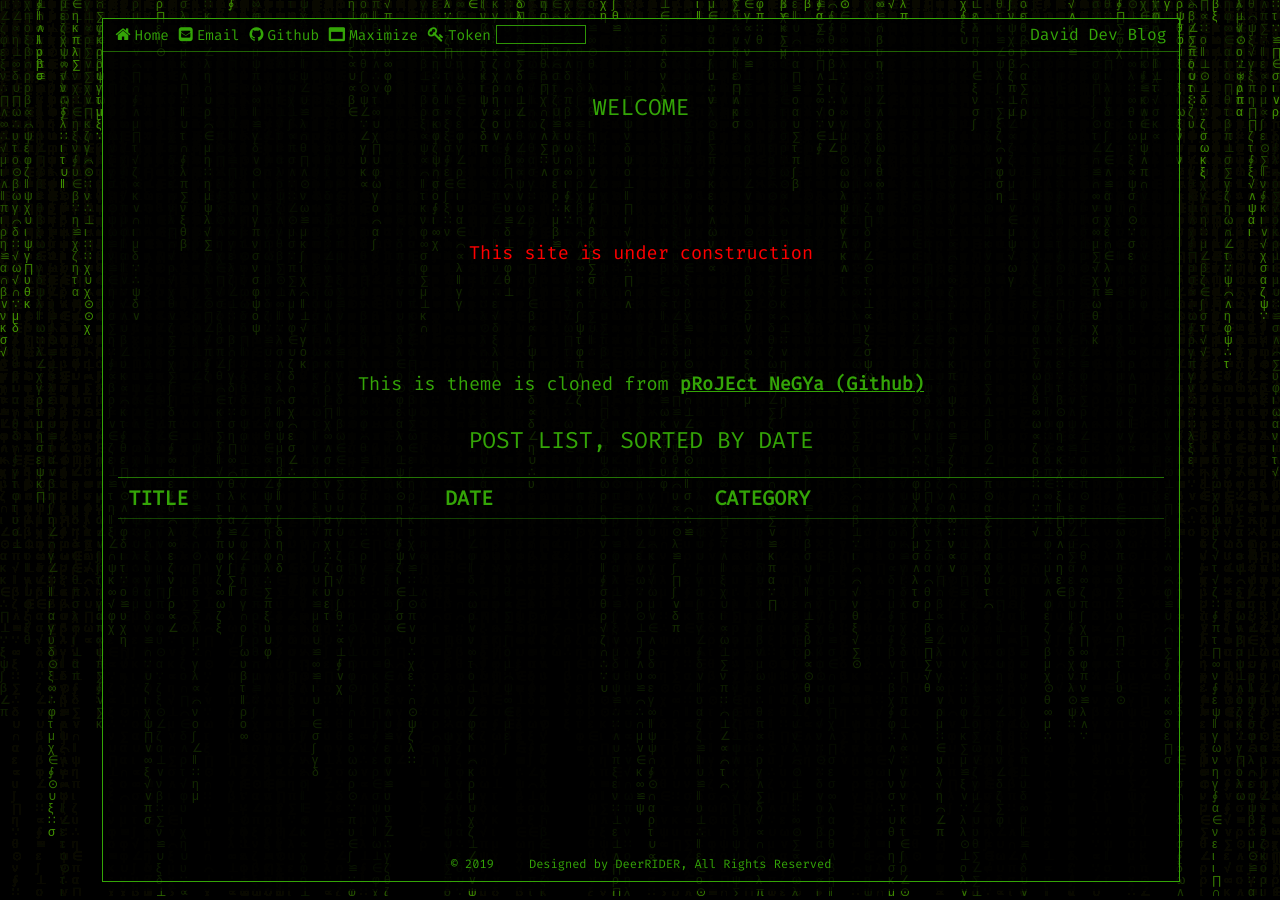
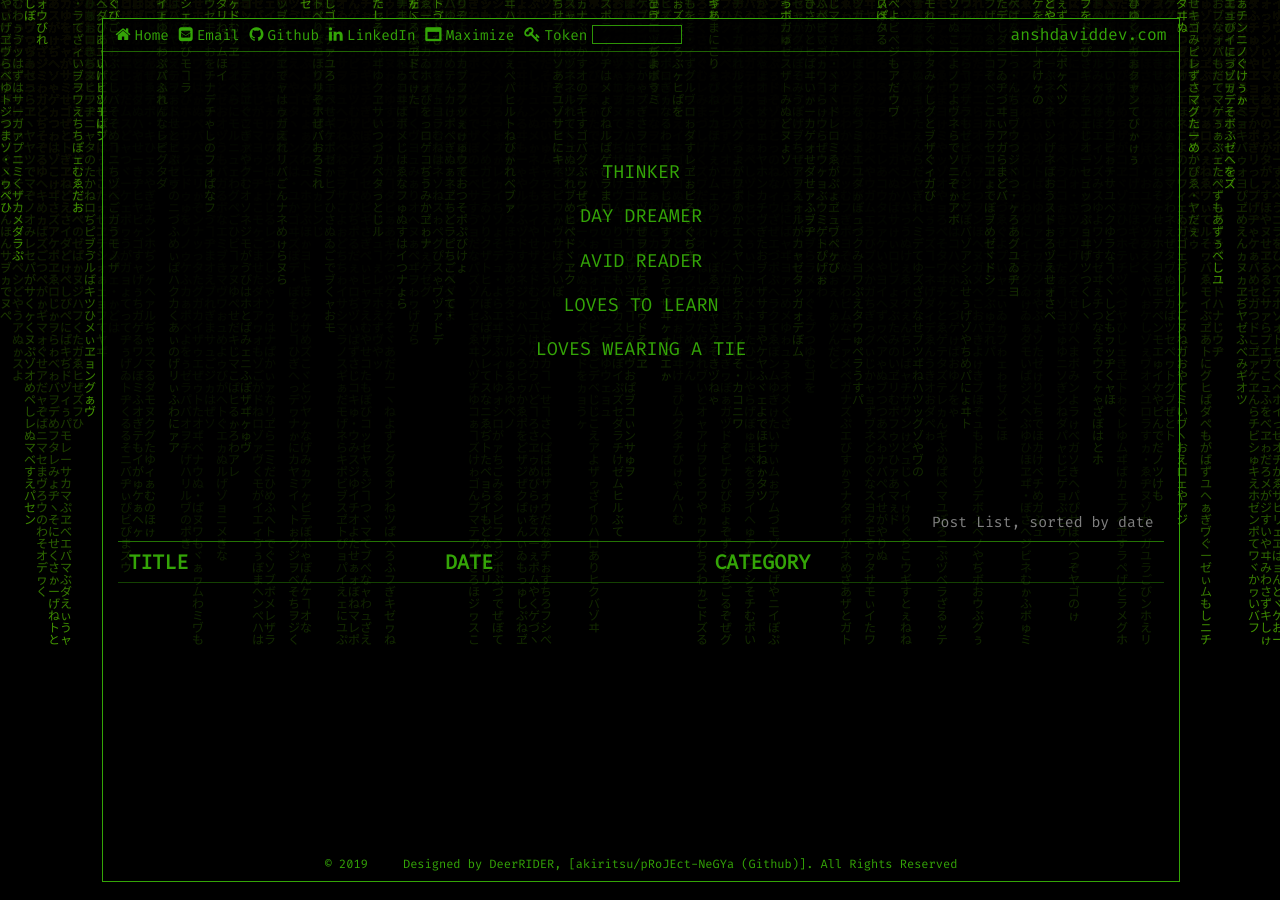
Before and after one commit to ironWolf1990/ironWolf1990.github.io, a Jekyll site: the page built from pages/index.md, in a window 1280 px wide. Built offline with Jekyll 4.4.1, drawn with Linux system fonts in a browser that asks for light colours.

Commit message:
- home page update - included space before list of posts - added link to linkedin - modiefied footer - modified matrix sybols and draw speed

```diff
--- a/_config.yml
+++ b/_config.yml
@@ -1,7 +1,7 @@
 ## Settings
-title: David Dev Blog
+title: "anshdaviddev.com"
 owner: "ironwolf1990"
-url: "https://ironwolf1990.github.io/"
+url: "https://ironwolf1990.github.io"
 # baseurl: "/blog" # the subpath of your site, e.g. "/blog"
 baseurl: ""
 permalink: /:title/
@@ -13,10 +13,14 @@ webrick:
 ## Global Variables
 email: "ansh1990@gmail.com"
 github: "ironWolf1990"
+linkedin: "https://www.linkedin.com/in/ansh-david-071b0354"
 # path to: css/, fonts/, img/ and js/
 assets_path: "/assets" # i.e. "/assets"
-statement: "Designed by DeerRIDER, All Rights Reserved"
+statement: "Designed by DeerRIDER, [akiritsu/pRoJEct-NeGYa (Github)]. All Rights Reserved"
 # default max toc levels: 1 - 6 (h1 - h6)
 toc_level: 3
 # texts randomly displayed in background
-bgtext: "αβγδεζηθικλμνξοπρστυφχψω∷∫∮∝∞∧∨∑∏∪∩∈∵∴⊥‖∠⌒⊙≌√"
+bgtext: "ぁあぃいぅうぇえぉおかがきぎくぐけげこごさざしじすずせぜそぞただちぢっつづてでとどなにぬねのはばぱひびぴ\
+        ふぶぷへべぺほぼぽまみむめもゃやゅゆょよらりるれろゎわゐゑをんゔゕゖァアィイゥウェエォオカガキギクグケゲコゴ\
+        サザシジスズセゼソゾタダチヂッツヅテデトドナニヌネノハバパヒビピフブプヘベペホボポマミムメモャヤュユョヨラリ\
+        ルレロヮワヰヱヲンヴヵヶヷヸヹヺ・ーヽヾヿ"
--- a/_includes/background.html
+++ b/_includes/background.html
@@ -26,5 +26,5 @@
       drops[i]++;
     }
   }
-  setInterval(draw, 20);
+  setInterval(draw, 85);
 </script>
--- a/_includes/header.html
+++ b/_includes/header.html
@@ -30,6 +30,16 @@
                         <i class="fa fa-github">
                             {% if page.btn_text != false %}
                                 <p class="btn_text">Github</p>
+                            {% endif %}
+                        </i>
+                    </a>
+                {% endif %}
+                <!-- linkedin -->
+                {% if site.github != "" %}
+                    <a class="header_btn" href="https://github.com/{{ site.linkedin }}">
+                        <i class="fa fa-linkedin">
+                            {% if page.btn_text != false %}
+                                <p class="btn_text">LinkedIn</p>
                             {% endif %}
                         </i>
                     </a>
--- a/_includes/list_of_articles.html
+++ b/_includes/list_of_articles.html
@@ -1,6 +1,9 @@
 {% if page.post_list == "date" %}
+<p><br /><br /><br /><br /><br /></p>
+<!-- <hr class="style1"> -->
 <!-- list of articles: sort by date (by default) -->
-<h1 class="loa">Post List, sorted by date</h1>
+<p style="color:gray; font-size: 80%; text-align: right;">Post List, sorted by date</p>
+<!-- <h1 class="loa">Post List, sorted by date</h1> -->
 <table>
     <thead>
         <tr>
--- a/assets/css/main.scss
+++ b/assets/css/main.scss
@@ -332,6 +332,9 @@ body {
     border-top: 1px solid rgba($color-primary, 0.6);
     margin: 0 0 0 0;
   }
+  .style1{
+    border-top: 1px dashed #8c8b8b;
+  }
   video {
     margin: 0;
     padding: 0;
--- a/pages/index.md
+++ b/pages/index.md
@@ -11,16 +11,12 @@ encrypted_text: true
 permalink: /
 ---
 
-# WELCOME
-
-<br/><br/><br/><br/>
 
 {:center: style="text-align: center"}
-<span style="color:red">This site is under construction</span>
+<br><br><br><br>
+THINKER<br><br>
+DAY DREAMER<br><br>
+AVID READER<br><br>
+LOVES TO LEARN<br><br>
+LOVES WEARING A TIE<br><br>
 {:center}
-
-<br/><br/><br/><br/>
-
-{:center: style="text-align: center"}
-This is theme is cloned from  [**pRoJEct NeGYa (Github)**](https://github.com/akiritsu/pRoJEct-NeGYa)
-{:center}
```
Also changed, not shown: 4 other files.
